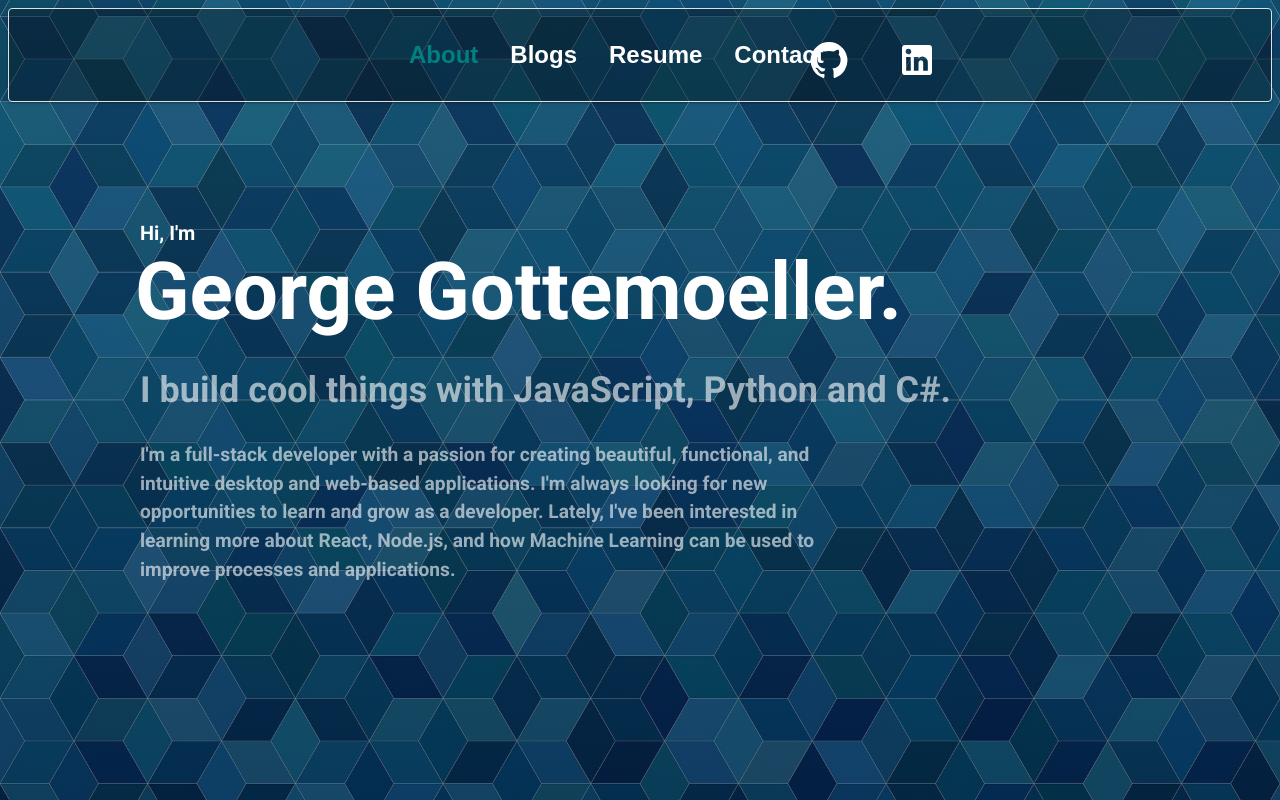
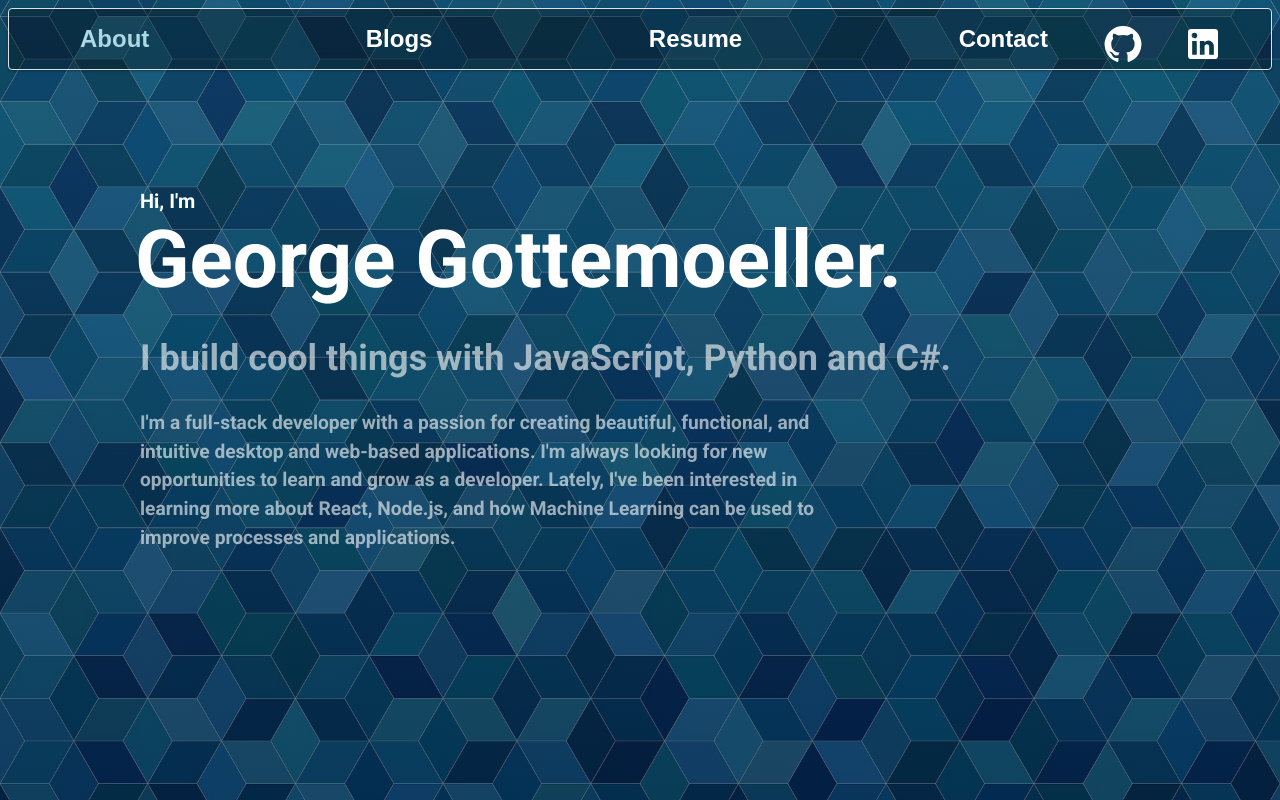
Before and after one commit to ggottemo/portfolio_vite, a React (Vite) app: page / in a window 1280 px wide. Built offline with nearby package versions, Linux system fonts and the light colour scheme; a web font is replaced by a local one.

Commit message:
Somewhat responsive nav for small screens

```diff
--- a/src/components/HoverLink.jsx
+++ b/src/components/HoverLink.jsx
@@ -6,7 +6,8 @@ import { NavLink} from "react-router-dom";
 const HoverLink = ({ to, children }) => {
 
     let activeStyle = {
-        color: "teal",
+        color: "lightblue",
+        display: "inline-block",
     }
     return (
         <NavLink
@@ -15,6 +16,7 @@ const HoverLink = ({ to, children }) => {
             isActive ? activeStyle : null
 
         }
+        className="hover-link"
         >
         {children}
         </NavLink>
--- a/src/components/NavBar.jsx
+++ b/src/components/NavBar.jsx
@@ -1,26 +1,45 @@
-import React from 'react'
+import React, {useState} from 'react'
 import { Link } from 'react-router-dom'
 import GitHubIcon from '@mui/icons-material/GitHub';
 import LinkedInIcon from '@mui/icons-material/LinkedIn';
 import { css} from '@emotion/react'
 import HoverLink from './HoverLink'
+import Menu from '@mui/icons-material/Menu';
+
 const NavBar = () => {
+    const [open, setOpen] = useState(false)
+
     return (
-        <div className='navbar'>
-            <div className='navbar__left'>
+        <div className={open ? "navbar open" : "navbar"}>
+
+
+
+            <Menu onClick={ () => {
+                const prev = open
+                setOpen(!open)
+
+                document.getElementById('root-container').style.filter = prev ? 'blur(0px)' : 'blur(5px)'
+                self.className = !prev ? 'navbar open' : 'navbar'
+                console.log(open)
+            }} className="menu-icon" />
+
+
+             <div className="navbar-container">
 
             <HoverLink to={'/'}>About</HoverLink>
             <HoverLink to={'/blogs'}>Blogs</HoverLink>
             <HoverLink to={'/resume'}>Resume</HoverLink>
-            <Link target='#' onClick={(e) => {
+            <Link id="contact" target='#' onClick={(e) => {
                 e.preventDefault();
                 window.location.href = "mailto:george.gottemoeller@gmail.com";}
             }>Contact</Link>
-            </div>
-            <div className='navbar__right'>
-            <a href="https://www.github.com/ggottemo" target="_blank" rel="noreferrer"><GitHubIcon/></a>
+             </div>
+            <div className="social-icons">
+
+            <a href="https://www.github.com/ggottemo" target="_blank" rel="noreferrer"><GitHubIcon width="30px"/></a>
             <a href="https://www.linkedin.com/in/george-gottemoeller/" target="_blank" rel="noreferrer"><LinkedInIcon/></a>
             </div>
+
         </div>
     )
 }
--- /dev/null
+++ b/src/styles/abstract/__abstract-dir.scss
@@ -0,0 +1 @@
+@import "screen-sizes";
--- /dev/null
+++ b/src/styles/abstract/screen-sizes.scss
@@ -0,0 +1,6 @@
+// Media queries as variables for each screen size
+
+$small : 480px;
+$medium : 768px;
+$large : 1024px;
+$extra-large : 1200px;
--- a/src/styles/components/NavBar.scss
+++ b/src/styles/components/NavBar.scss
@@ -1,17 +1,18 @@
 // Navbar component styles
 
 $navbar-height: 60px;
-$navbar-padding: 1rem 30vw;
+
 $navbar-bg: rgba(0,0,0,0.3);
 $navbar-border: 1px solid #e0e0e0;
 $navbar-border-radius: 0.25rem;
 $navbar-box-shadow: 0 1px 3px rgba(0, 0, 0, 0.12), 0 1px 2px rgba(0, 0, 0, 0.24);
-$navbar-transition: all 0.3s cubic-bezier(0.25, 0.8, 0.25, 1);
+$navbar-transition: all 0.5s cubic-bezier(0.25, 0.8, 0.25, 1) ;
+
 $navbar-brand-font: 'NTR', sans-serif;
 
 .navbar {
   height: $navbar-height;
-  padding: $navbar-padding;
+  padding: 0 1rem;
   background: $navbar-bg;
   border: $navbar-border;
   border-radius: $navbar-border-radius;
@@ -20,66 +21,104 @@ $navbar-brand-font: 'NTR', sans-serif;
   display: flex;
   align-items: center;
     justify-content: space-between;
+  flex-shrink: 0;
   font-family: $navbar-brand-font;
   font-size: 1.5rem;
   text-decoration-line: none;
-  a:hover {
-    color: #14EFD7;
+
+
+
+
+
+
+// Navbar Menu Opened
+  &.open {
+    box-shadow: none;
+    height: 60vh;
+
+    .menu-icon {
+      transform: rotate(270deg);
+      font-size: 4rem;
+    }
+
+    .navbar-container {
+        flex-direction: column;
+        align-items: center;
+        justify-content: space-evenly;
+        display: block;
+        font-size: 2rem;
+      :not(.hover-link-active) {
+        display: block;
+      }
+    }
+// git hub and linked in links
+    .social-icons > a > svg {
+        width: 4rem;
+        height:4rem;
+    }
+    .social-icons {
+       display: flex;
+      flex-flow: column;
+    }
+
+
+
+  }
+
+  .navbar-container {
+    display: flex;
+    align-items: center;
+    justify-content: flex-start;
+    width: 100%;
+    max-width: 1000px;
+    margin: 0 auto;
+    #contact {
+
       text-decoration: none;
     }
-  a:visited {
+     a {
+        color: #fff;
+        text-decoration: none;
+        margin: 0 1rem;
+        transition: $navbar-transition;
+        &:hover {
             color: #fff;
             text-decoration: none;
         }
 
+       &:not(.hover-link-active) {
+         display: none;
        }
-.navbar__right {
+
+
+
+     }
+
+
+  }
+  .social-icons {
     display: flex;
-    align-items: flex-end;
-    justify-content: flex-end;
-
-    width: 30vw;
+    align-items: center;
+    justify-content: space-between;
+    width: 120px;
+    margin: 0 1rem;
     a {
-
       color: #fff;
       text-decoration: none;
-        margin: 0 1rem;
       font-size: 1.5rem;
-        font-weight: 700;
-        font-style: normal;
+      transition: $navbar-transition;
       &:hover {
-        color: rgba(20,239,215,0.5);
-        text-decoration: none;
+        color: #14EFD7;
       }
+
     svg {
         width: 2.5rem;
         height: 2.5rem;
-        margin-left: 1rem;
         margin-top: 1rem;
-        color: #fff;
-        &:hover {
-          color: rgba(20,239,215,0.5);
     }
     }
   }
-}
-.navbar__left {
-    display: flex;
-    align-items: center;
-    justify-content: space-between;
-    width: 30vw;
-    a {
-        color: #fff;
-        text-decoration: none;
-        margin: 0 1rem;
-        font-size: 1.5rem;
-        font-weight: 700;
-        font-style: normal;
-        &:hover {
-        color: #fff;
-        text-decoration: none;
-        }
-    }
+
 }
 
 
@@ -88,15 +127,35 @@ $navbar-brand-font: 'NTR', sans-serif;
   font-weight: 700;
 }
 
-.navbar-toggler {
-  padding: 0.25rem 0.75rem;
-  font-size: 1.25rem;
-  line-height: 1;
-  background-color: transparent;
-  border: 1px solid transparent;
-  border-radius: $navbar-border-radius;
+
+
+
+.hidden {
+    display: none;
 }
 
-.hover-link-active {
-  color: #14EFD7 !important;
+
+@media screen and (min-width: $small) {
+  .navbar {
+    padding: 0 2rem;
+
+    .navbar-container {
+      display: flex;
+      align-items: center;
+      justify-content: space-between;
+      width: 100%;
+      max-width: 1000px;
+      margin: 0 auto;
+
+      a {
+        &:not(.hover-link-active) {
+          display: inline-block;
         }
+      }
+    }
+
+  .menu-icon {
+    display: none;
+  }
+  }
+}
--- a/src/styles/styles.scss
+++ b/src/styles/styles.scss
@@ -1,5 +1,5 @@
 @charset "utf-8";
-
+@import 'abstract/__abstract-dir';
 @import 'components/__components-dir';
 
 @import 'layouts/__layouts-dir';
```
Lines whose indentation alone changed are shown as unchanged.
